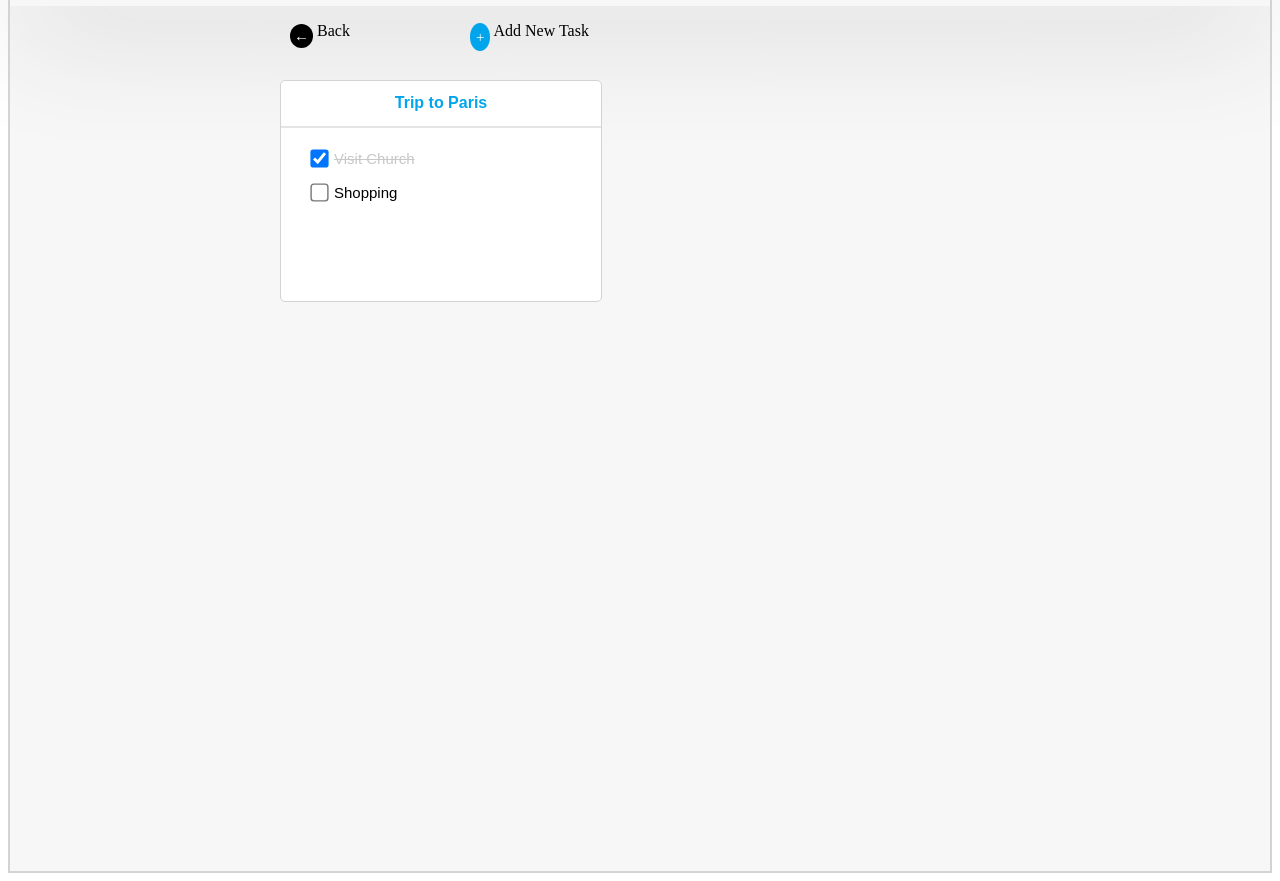
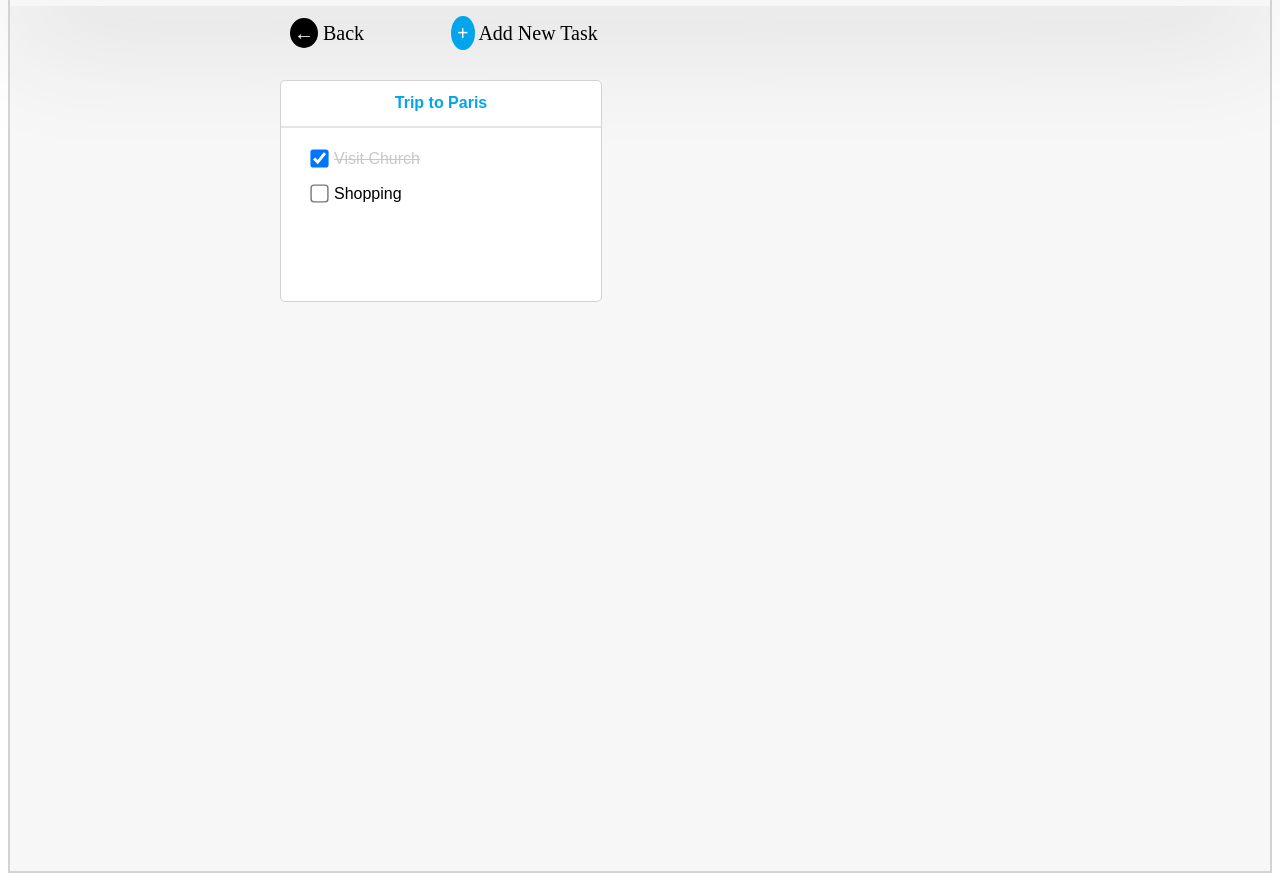
Before and after one commit to satheesha-gr/todo_web, a plain HTML site: page tasklist.html in a window 1280 px wide. Shown: the part 59-940 px from the top of the page. Drawn offline with Linux system fonts and the light colour scheme.

Commit message:
todo web.2

```diff
--- a/style.css
+++ b/style.css
@@ -83,9 +83,8 @@ a {
 }
 
 .logo {
-  font-size: 18px;
+  font-size: 20px;
   position: relative;
-  top: 5px;
   color: white;
   display: inline-block;
 }
@@ -99,8 +98,8 @@ a {
   text-align: center;
   text-decoration: none;
   display: inline-block;
-  font-size: 16px;
   font-weight: bold;
+  font-size: 20px;
   margin: 4px 2px;
   cursor: pointer;
   border-radius: 50%;
@@ -115,6 +114,7 @@ a {
   margin-bottom: 30px;
   margin-left: 3px;
   font-family: sans-serif;
+  font-size: 20px;
 }
 
 .child {
@@ -154,7 +154,7 @@ a {
 
 .heading2 {
   color: #00A5EC;
-  font-size: 16px;
+  font-size: 20px;
   margin-left: 10%;
 }
 
@@ -164,13 +164,13 @@ a {
   display: inline-block;
   margin-top: 15px;
   margin-bottom: 15px;
-  font-size: 15px;
+  font-size: 16px;
   position: relative;
   bottom: 1px;
 }
 
 .lable1 {
-  font-size: 15px;
+  font-size: 16px;
   position: relative;
   bottom: 1px;
 }
@@ -253,32 +253,35 @@ hr {
 
 .back {
   display: inline-block;
+  font-size: 20px;
 }
 
 .arrow {
   background-color: black;
   color: white;
   border-radius: 50%;
-  font-size: 15px;
+  font-size: 20px;
+  font-weight: bold;
   padding: 4px;
   margin-left: 280px;
   position: relative;
-  top: 5px;
 }
 
 .add {
   display: inline-block;
+  font-size: 20px;
+  margin-left: -33px;
 }
 
 .pluss {
   background-color: #00A5EC;
   color: white;
   border-radius: 50%;
-  font-size: 15px;
+  font-size: 20px;
+  font-weight: bold;
   padding: 6px;
   margin-left: 120px;
   position: relative;
-  top: 6px;
 }
 
 .child1 {
@@ -289,7 +292,7 @@ hr {
   border-radius: 5px;
   background-color: white;
   font-family: sans-serif;
-  margin-top: 40px;
+  margin-top: 35px;
   margin-left: 270px;
 }
 
```
